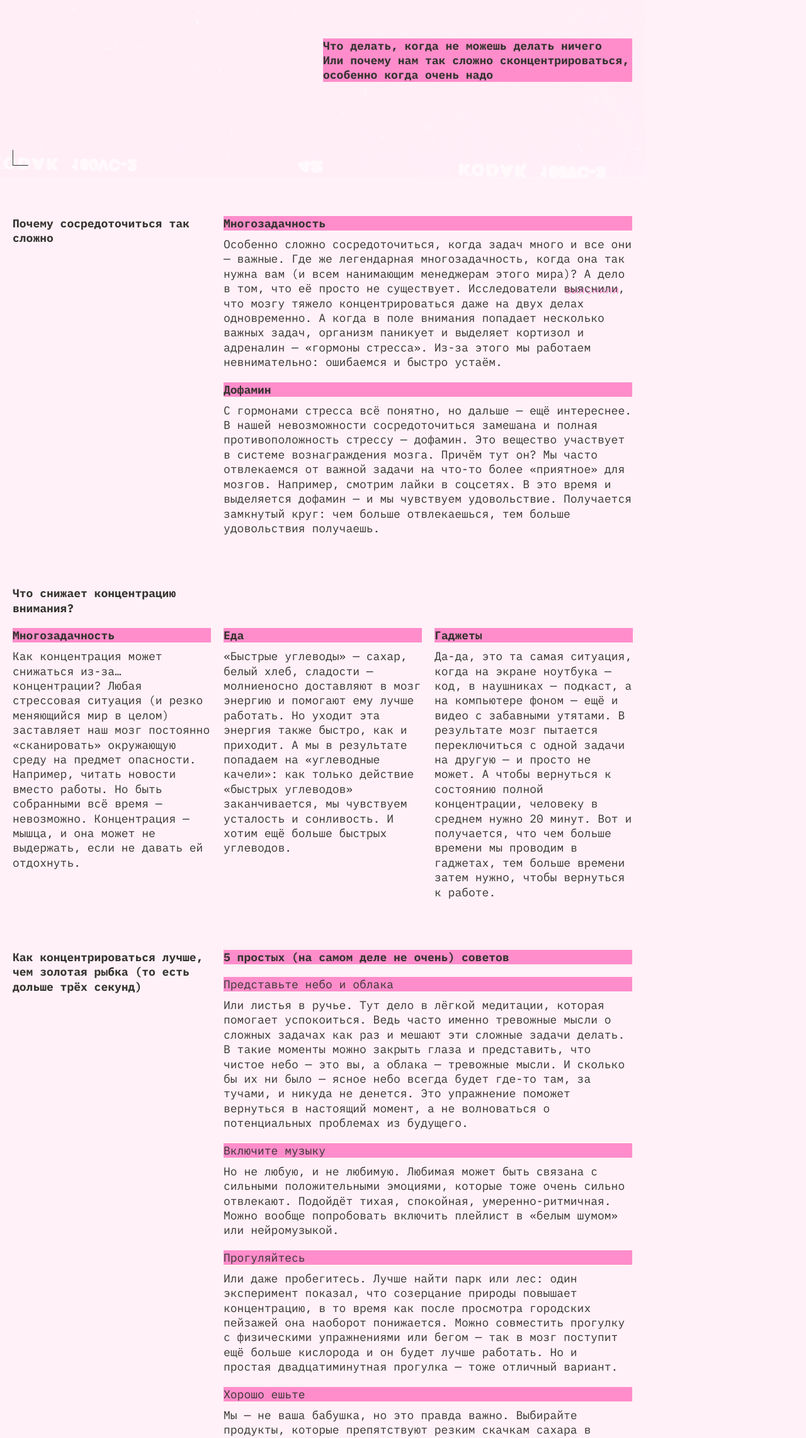
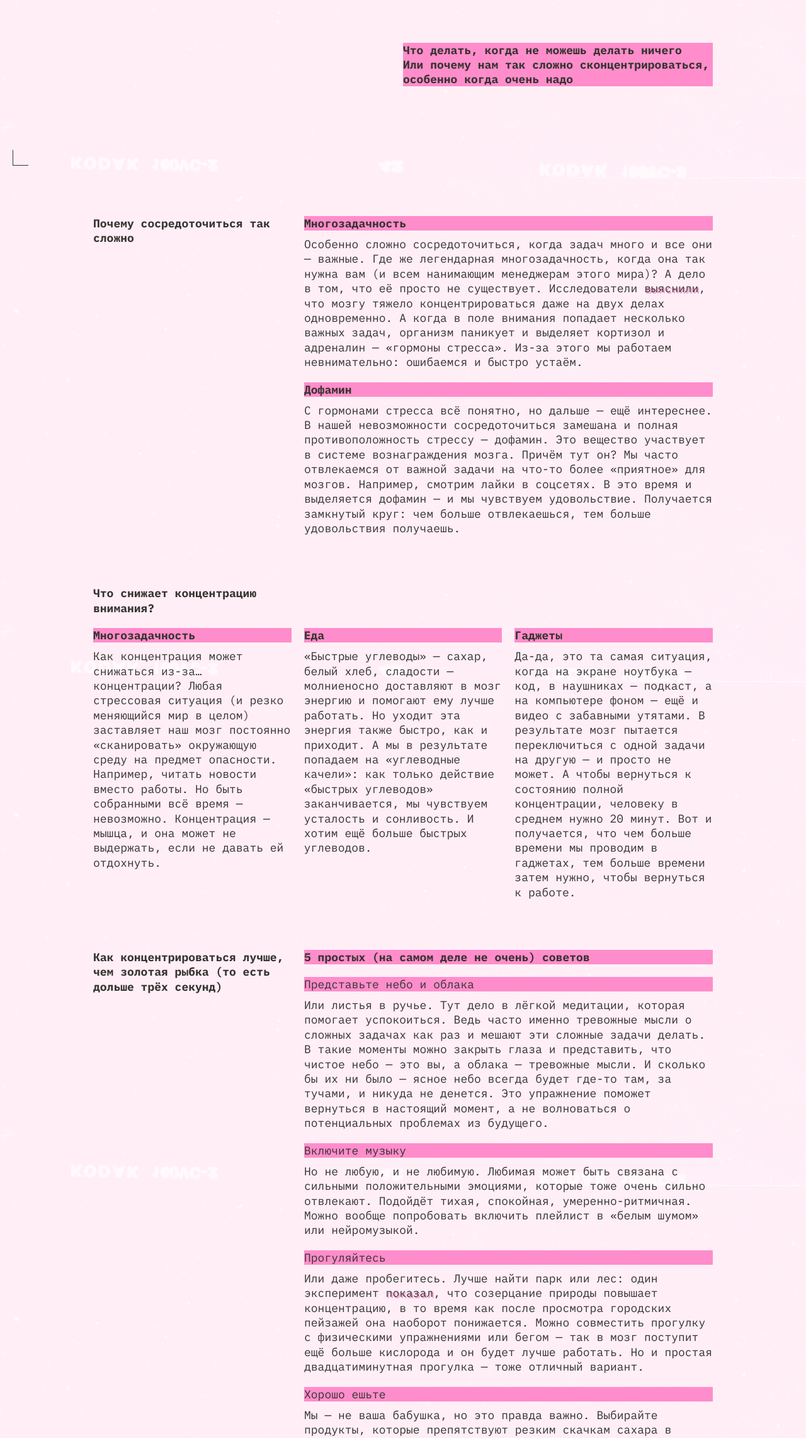
Before and after one commit to VBViks/slozhno-sosredotochitsya, a plain HTML site: page index.html in a window 1280 px wide. Shown: the part 517-2800 px from the top of the page at 63% size. Drawn offline with Linux system fonts and the light colour scheme.

Commit message:
after review

```diff
--- a/index.html
+++ b/index.html
@@ -19,7 +19,7 @@
   <body class="page">
     <header class="header decorated-zone">
       <div class="rec" aria-hidden="true">
-        REC
+        rec
       </div>
       <nav class="header__theme-menu">
         <ul class="header__theme-menu-list">
@@ -58,89 +58,109 @@
         </p>
       </div>
     </header>
-     <main class="main">
-      <section class="reasons">
-        <h3 class="section-title">
+     <main>
+      <section class="section reasons">
+        <h2 class="section-title">
           Почему сосредоточиться так сложно
+        </h2>
+        <article>
+          <h3 class="title-decor">
+            Многозадачность
           </h3>
-        <h4 class="title-decor">
-          Многозадачность
-        </h4>
           <p class="main-text">
             Особенно сложно сосредоточиться, когда задач много и все они — важные. Где же легендарная многозадачность, когда она так нужна вам (и всем нанимающим менеджерам этого мира)? А дело в том, что её просто не существует. Исследователи <a class="link" href="https://www.ncbi.nlm.nih.gov/pmc/articles/PMC7075496/" target="_blank">выяснили</a>, что мозгу тяжело концентрироваться даже на двух делах одновременно. А когда в поле внимания попадает несколько важных задач, организм паникует и выделяет кортизол и адреналин — «гормоны стресса». Из-за этого мы работаем невнимательно: ошибаемся и быстро устаём.
           </p>
-        <h4 class="title-decor">
+        </article>
+        <article>
+          <h3 class="title-decor">
             Дофамин
-        </h4>
+          </h3>
           <p class="main-text">
             С гормонами стресса всё понятно, но дальше — ещё интереснее. В нашей невозможности сосредоточиться замешана и полная противоположность стрессу — дофамин. Это вещество участвует в системе вознаграждения мозга. Причём тут он? Мы часто отвлекаемся от важной задачи на что-то более «приятное» для мозгов. Например, смотрим лайки в соцсетях. В это время и выделяется дофамин — и мы чувствуем удовольствие. Получается замкнутый круг: чем больше отвлекаешься, тем больше удовольствия получаешь.
           </p>
+        </article>
       </section>
-      <section class="attention">
-        <h3 class="section-title">
+      <section class="section attention">
+        <h2 class="section-title">
           Что снижает концентрацию внимания?
+        </h2>
+        <article class="multitasking">
+          <h3 class="title-decor">
+            Многозадачность
           </h3>
-        <h4 class="title-decor title-decor-multitasking">
-          Многозадачность
-        </h4>
-        <p class="main-text main-text-multitasking">
+          <p class="main-text">
             Как концентрация может снижаться из-за… концентрации? Любая стрессовая ситуация (и резко меняющийся мир в целом) заставляет наш мозг постоянно «сканировать» окружающую среду на предмет опасности. Например, читать новости вместо работы. Но быть собранными всё время — невозможно. Концентрация — мышца, и она может не выдержать, если не давать ей отдохнуть.
           </p>
-        <h4 class="title-decor title-decor-food">
+        </article>
+        <article class="food">
+          <h3 class="title-decor">
             Еда
-        </h4>
-        <p class="main-text main-text-food">
+          </h3>
+          <p class="main-text">
             «Быстрые углеводы» — сахар, белый хлеб, сладости — молниеносно доставляют в мозг энергию и помогают ему лучше работать. Но уходит эта энергия также быстро, как и приходит. А мы в результате попадаем на «углеводные качели»: как только действие «быстрых углеводов» заканчивается, мы чувствуем усталость и сонливость. И хотим ещё больше быстрых углеводов.
           </p>
-        <h4 class="title-decor title-decor-gadget">
+        </article>
+        <article class="gadget">
+          <h3 class="title-decor">
             Гаджеты
-        </h4>
-        <p class="main-text main-text-gadget">
+          </h3>
+          <p class="main-text">
             Да-да, это та самая ситуация, когда на экране ноутбука — код, в наушниках — подкаст, а на компьютере фоном — ещё и видео с забавными утятами. В результате мозг пытается переключиться с одной задачи на другую — и просто не может. А чтобы вернуться к состоянию полной концентрации, человеку в среднем нужно 20 минут. Вот и получается, что чем больше времени мы проводим в гаджетах, тем больше времени затем нужно, чтобы вернуться к работе.
           </p>
+        </article>
       </section>
-      <section class="how_to">
-        <h3 class="section-title">
+      <section class="section how_to">
+        <h2 class="section-title">
           Как концентрироваться лучше, чем золотая рыбка (то есть дольше трёх секунд)
+        </h2>
+        <h3 class="title-decor">
+          5 простых (на самом деле не очень) советов
         </h3>
-        <h4 class="title-decor addition-margin">
-          5 простых (на самом деле не очень) советов
+        <article>
+          <h4 class="title-decor-thin">
+            Представьте небо и облака
           </h4>
-        <h5 class="title-decor-thin">
-          Представьте небо и облака
-        </h5>
           <p class="main-text">
             Или листья в ручье. Тут дело в лёгкой медитации, которая помогает успокоиться. Ведь часто именно тревожные мысли о сложных задачах как раз и мешают эти сложные задачи делать. В такие моменты можно закрыть глаза и представить, что чистое небо — это вы, а облака — тревожные мысли. И сколько бы их ни было — ясное небо всегда будет где-то там, за тучами, и никуда не денется. Это упражнение поможет вернуться в настоящий момент, а не волноваться о потенциальных проблемах из будущего.
           </p>
-        <h5 class="title-decor-thin">
+        </article>
+        <article>
+          <h4 class="title-decor-thin">
             Включите музыку
-        </h5>
+          </h4>
           <p class="main-text">
             Но не любую, и не любимую. Любимая может быть связана с сильными положительными эмоциями, которые тоже очень сильно отвлекают. Подойдёт тихая, спокойная, умеренно-ритмичная. Можно вообще попробовать включить плейлист в «белым шумом» или нейромузыкой.
           </p>
-        <h5 class="title-decor-thin">
+        </article>
+        <article>
+          <h4 class="title-decor-thin">
             Прогуляйтесь
-        </h5>
+          </h4>
           <p class="main-text">
-          Или даже пробегитесь. Лучше найти парк или лес: один эксперимент показал, что созерцание природы повышает концентрацию, в то время как после просмотра городских пейзажей она наоборот понижается. Можно совместить прогулку с физическими упражнениями или бегом — так в мозг поступит ещё больше кислорода и он будет лучше работать. Но и простая двадцатиминутная прогулка — тоже отличный вариант.
+            Или даже пробегитесь. Лучше найти парк или лес: один эксперимент <a class="link" href="https://www.sciencedirect.com/science/article/abs/pii/S0272494415000328" target="_blank">показал</a>, что созерцание природы повышает концентрацию, в то время как после просмотра городских пейзажей она наоборот понижается. Можно совместить прогулку с физическими упражнениями или бегом — так в мозг поступит ещё больше кислорода и он будет лучше работать. Но и простая двадцатиминутная прогулка — тоже отличный вариант.
           </p>
-        <h5 class="title-decor-thin">
+        </article>
+        <article>
+          <h4 class="title-decor-thin">
             Хорошо ешьте
-        </h5>
+          </h4>
           <p class="main-text">
             Мы — не ваша бабушка, но это правда важно. Выбирайте продукты, которые препятствуют резким скачкам сахара в крови. Например, с высоким содержанием клетчатки: овощи, ягоды, бобовые (нут, чечевица, фасоль), коричневый рис, хлеб из цельнозерновой пшеницы.
           </p>
-        <h5 class="title-decor-thin">
+        </article>
+        <article>
+          <h4 class="title-decor-thin">
             Читайте
-        </h5>
+          </h4>
           <p class="main-text">
             Настоящие бумажные книги. Это правда помогает с концентрацией: чтобы прочитать пост в соцсети, достаточно нескольких минут или даже секунд. А вот интересная книга способна затянуть и на несколько часов и круто тренирует направленное внимание.
           </p>
+        </article>
       </section>
-      <section class="image_block">
-        <h4 class="title-decor">
+      <section class="section image_block">
+        <h2 class="title-decor">
           А можно в картинках?
-        </h4>
+        </h2>
         <img class="picture picture-sunset"
           src="./images/sunset.png"
           alt="закат"
--- a/styles/style.css
+++ b/styles/style.css
@@ -2,26 +2,30 @@
 .page {
   min-inline-size: 375px;
   max-inline-size: 1024px;
-  margin: 0;
+  margin: auto;
   color: var(--main-text-color, #F1B2CE);
   font-family: var(--main-font, sans-serif);
   background-color: var(--bg-color, #000028);
+  background-image: var(--background-image, url(../images/cover-image-dark.png));
+  background-size: cover;
+  background-position: center;
+  background-repeat: no-repeat;
   background-attachment: fixed;
 }
 
 .header {
   display: grid;
-  grid-template-rows: 1fr min-content 1fr;
-  background-image: var(--background-image, url(../images/cover-image-dark.png));
-  background-attachment: fixed;
-  background-size: cover;
-  background-position: center;
+  grid-template-rows: repeat(3, 1fr);
   height: 100vh;
+  min-height: calc(668px - 2 * var(--general-margin, 10px));
+  margin: 0 var(--general-margin, 10px) 40px;
+  align-items: center;
 }
 
 .rec {
   display: flex;
   align-items: center;
+  justify-content: flex-end;
   gap: 10px;
   color: var(--section-title-color, #FF0070);
   font-size: var(--general-font-size, 18px);
@@ -30,8 +34,9 @@
   position: absolute;
   right: 0;
   top: 0;
-  margin: var(--general-margin, 10px) 19px 39px 0;
+  margin: var(--general-margin, 10px) 19px 0 0;
   visibility: var(--item-visibility, visible);
+  text-transform: uppercase;
 }
 
 .rec::after {
@@ -40,16 +45,16 @@
   width: 9px;
   height: 9px;
   border-radius: 50%;
-  box-shadow: 0 0 3px 2px var(--section-title-color, #FF0070);
+  box-shadow: 0 0 4px 2px var(--section-title-color, #FF0070);
 }
 
 .header__theme-menu-list {
   display: grid;
   justify-content: end;
-  align-content: start;
   list-style: none;
-  gap: 17px;
-  margin: 75px 16px 68px;
+  letter-spacing: 1px;
+  gap: 15px;
+  margin-top: 23px;
 }
 
 .header__theme-menu-button {
@@ -60,6 +65,7 @@
   font-weight: 400;
   line-height: 18px;
   letter-spacing: 1px;
+  padding: 1.8px 10px;
 }
 
 .title {
@@ -68,7 +74,7 @@
   font-weight: 700;
   text-shadow: 4px 4px 0 var(--shadow-color, #FF0070);
   line-height: 95.7px;
-  margin: 0 10px 57px;
+
 }
 
 .title-decor {
@@ -76,14 +82,14 @@
   background-color: var(--bright-color, #FF0070);
   font-weight: 700;
   font-size: var(--general-font-size, 18px);
-  margin-left: var(--general-margin, 10px);
-  margin-right: var(--general-margin, 10px);
-  margin: 0;
+  margin: 0 0 10px;
 }
 
 .header__paragraph {
-  margin: 0 var(--general-margin, 10px) 66px;
   height: fit-content;
+  align-self: center;
+  justify-self: center;
+  margin-bottom: 30px;
 }
 
 .decorated-zone::before {
@@ -110,11 +116,11 @@
   margin: 0 0 var(--general-margin, 10px) var(--general-margin, 10px);
 }
 
-.reasons {
+.section {
   display: grid;
-  grid-template-rows: repeat(5, min-content);
-  row-gap: var(--general-margin, 10px);
-  margin: 0 var(--general-margin, 10px);
+  gap: 20px;
+  margin: 0 var(--general-margin, 10px) var(--section-margin-bottom, 50px);
+  grid-template-columns: 1fr;
 }
 
 .section-title {
@@ -123,8 +129,10 @@
   font-weight: 700;
   line-height: 23.4px;
   text-align: left;
-  margin-top: 40px;
-  margin-bottom: 10px;
+}
+
+.attention {
+  margin-bottom: 53px;
 }
 
 .main-text {
@@ -132,21 +140,14 @@
   font-weight: 400;
   line-height: 23.4px;
   text-align: left;
-  margin: 0 3.97px 10px 0;
-}
-
-.attention {
-  display: grid;
-  grid-template-rows: repeat(7, min-content);
-  row-gap: 10px;
-  margin: 0 var(--general-margin, 10px);
 }
 
 .how_to {
-  display: grid;
-  grid-template-rows: repeat(12, min-content);
-  row-gap: 10px;
-  margin: 0 var(--general-margin, 10px);
+  margin-bottom: 52px;
+}
+
+.how_to .title-decor {
+  margin-bottom: 0;
 }
 
 .title-decor-thin {
@@ -154,21 +155,16 @@
   background-color: var(--bright-color, #FF0070);
   font-weight: 400;
   font-size: var(--general-font-size, 18px);
-  margin: 0;
-}
-
-.addition-margin {
   margin-bottom: 10px;
 }
 
 .image_block {
-  display: grid;
-  grid-template-rows: min-content 142px 355px 237px 355px 237px;
-  grid-template-columns: 355px;
-  row-gap: 10px;
-  width: calc(100vw - 2 * var(--general-margin));
-  margin: 45px var(--general-margin, 10px) 40px;
+  gap: 10px;
+  margin-bottom: 40px;
+}
 
+.image_block .title-decor {
+  margin-bottom: 0;
 }
 
 .picture {
@@ -182,6 +178,7 @@
   grid-template-columns: 1fr;
   text-shadow: 2px 2px 0 var(--shadow-color, #FF0070);
   height: 100vh;
+  min-height: 668px;
   position: relative;
   align-items: center;
   justify-items: center;
@@ -213,6 +210,11 @@
   outline: 1px solid var(--button-hover, rgba(255, 0, 112, 1));
 }
 
+.link:focus {
+  outline: none;
+  text-decoration: none;
+}
+
 .link:focus-visible {
   outline: 1px solid var(--main-text-color, #F1B2CE);
 }
@@ -221,15 +223,16 @@
   text-decoration: underline;
   text-underline-offset: 2px;
   outline: none;
+  text-decoration: none;
+  border-bottom: 1px solid var(--main-text-color, #F1B2CE);
+
 }
 
 @media (min-width: 768px) {
-  header {
+  .header {
     --general-margin: 20px;
-    display: grid;
-    grid-template-rows: 1fr min-content 1fr;
-    grid-template-columns: 1fr 404px;
-    margin-bottom: 60px;
+    grid-template-columns: repeat(2, 1fr);
+    margin: 0 0 60px;
   }
 
   .rec {
@@ -239,38 +242,44 @@
   .title {
     grid-column-start: 1;
     grid-column-end: 3;
-    margin: 20px 191px 162px 0;
     font-size: clamp(7.5rem, 0.5625rem + 14.4531vw, 9.8125rem);
   }
 
   .header__text-block {
     grid-column-start: 2;
     grid-column-end: 3;
+    align-self: start;
+  }
 
+  .header__paragraph {
+    margin-right: var(--general-margin, 20px);
+    margin-top: 42px;
+    margin-bottom: 0;
   }
 
   .header__theme-menu {
     grid-column-start: 1;
     grid-column-end: 3;
-    margin: 116px 10px 90px;
+    align-self: end;
+    margin: 0 var(--general-margin, 20px) 53px;
+  }
+
+  .section {
+    --general-margin: 20px;
+    --section-margin-bottom: 80px;
+    grid-template-columns: min-content 1fr;
   }
 
   .reasons {
-    --general-margin: 20px;
-    display: grid;
-    grid-template-rows: repeat(4, min-content);
-    grid-template-columns: 236px 472px;
-    column-gap: 20px;
-    row-gap: 10px;
-    margin: 0 20px;
+    margin-bottom: var(--section-margin-bottom, 80px);
   }
 
   .reasons .section-title {
     grid-column-start: 1;
     grid-column-end: 2;
     grid-row-start: 1;
-    grid-row-end: 4;
-    margin: 0 ;
+    grid-row-end: 3;
+    min-width: 236px;
   }
 
   .reasons .title-decor {
@@ -285,11 +294,7 @@
   }
 
   .attention {
-    --general-margin: 20px;
-    display: grid;
-    grid-template-rows: repeat(7, min-content);
-    grid-template-columns: repeat(2, 1fr);
-    row-gap: 10px;
+    margin-bottom: var(--section-margin-bottom, 80px);
   }
 
   .attention .section-title {
@@ -298,46 +303,33 @@
     grid-column-start: 1;
     grid-column-end: 3;
     max-width: 236px;
-    margin-top: 70px;
   }
 
-  .attention .title-decor {
+  .attention article {
     grid-column-start: 1;
     grid-column-end: 3;
   }
 
-  .attention .main-text {
-    grid-column-start: 1;
-    grid-column-end: 3;
-  }
 
   .how_to {
-    --general-margin: 20px;
-    display: grid;
-    grid-template-rows: repeat(11, min-content);
-    grid-template-columns: 236px 472px;
-    row-gap: 10px;
-    column-gap: 20px;
-    margin: 70px 20px 75px;
+    margin-bottom: var(--section-margin-bottom, 80px);
   }
 
   .how_to .section-title {
-    grid-row-start: 1;
-    grid-row-end: 12;
     grid-column-start: 1;
     grid-column-end: 2;
-    margin: 0;
+    grid-row-start: 1;
+    grid-row-end: 7;
+    min-width: 236px;
   }
 
   .image_block {
-    --general-margin: 20px;
     gap: 20px;
-    display: grid;
     grid-template-rows: min-content 1fr 1fr 1fr;
     grid-template-columns: repeat(3, 1fr);
     max-width: 728px;
-    max-height: 780px;
-    margin-bottom: 100px;
+    max-height: 823px;
+    margin-bottom: 60px;
   }
 
   .image_block .title-decor {
@@ -381,69 +373,36 @@
     grid-column-start: 2;
     grid-column-end: 4;
   }
+
   .footer {
     --general-margin: 20px;
   }
 }
 
 @media (min-width: 1024px) {
-  header {
-    --general-margin: 20px;
-    display: grid;
-    grid-template-rows: 1fr min-content 1fr;
-    grid-template-columns: 1fr 531px;
-    margin-bottom: 60px;
-  }
-
   .header__theme-menu-list {
     display: flex;
     flex-direction: row;
     justify-content: center;
-    align-items: center;
-    gap: 23px;
-    margin: 20px 0;
-    padding: 0;
+    align-items: flex-start;
+    margin: var(--general-margin, 20px);
   }
 
   .header__theme-menu {
     margin: 0;
-  }
-
-  .title {
-    grid-column-start: 1;
-    grid-column-end: 3;
-    grid-row-start: 2;
-    grid-row-end: 3;
-    align-self: end;
-    justify-self: start;
-    margin: 0;
+    align-self: start;
   }
 
   .header__paragraph {
-    grid-column-start: 2;
-    grid-column-end: 3;
-    grid-row-start: 3;
-    grid-row-end: 4;
-    margin-top: 130px;
+    margin-top: 52px;
   }
 
-  .reasons {
-    --general-margin: 20px;
-    display: grid;
-    grid-template-rows: repeat(4, min-content);
-    grid-template-columns: 315px 649px;
-    column-gap: 20px;
-    row-gap: 10px;
-    margin: 0 20px;
+  .reasons .section-title {
+    min-width: 315px;
   }
 
   .attention {
-    --general-margin: 20px;
-    display: grid;
-    grid-template-rows: repeat(3, min-content);
-    grid-template-columns: repeat(3, 315px);
-    column-gap: 20px;
-    row-gap: 10px;
+    grid-template-columns: repeat(3, 1fr);
   }
 
   .attention .section-title {
@@ -454,90 +413,34 @@
     max-width: 315px;
   }
 
-  .attention .title-decor-multitasking {
+  .attention .multitasking {
     grid-row-start: 2;
     grid-row-end: 3;
     grid-column-start: 1;
     grid-column-end: 2;
   }
 
-  .attention .title-decor-food {
+  .attention .food {
     grid-row-start: 2;
     grid-row-end: 3;
     grid-column-start: 2;
     grid-column-end: 3;
   }
 
-  .attention .title-decor-gadget {
+  .attention .gadget {
     grid-row-start: 2;
     grid-row-end: 3;
     grid-column-start: 3;
     grid-column-end: 4;
   }
 
-  .attention .main-text-multitasking {
-    grid-row-start: 3;
-    grid-row-end: 4;
-    grid-column-start: 1;
-    grid-column-end: 2;
-    margin: 0;
-  }
-
-  .attention .main-text-food {
-    grid-row-start: 3;
-    grid-row-end: 4;
-    grid-column-start: 2;
-    grid-column-end: 3;
-    margin: 0;
-  }
-
-  .attention .main-text-gadget {
-    grid-row-start: 3;
-    grid-row-end: 4;
-    grid-column-start: 3;
-    grid-column-end: 4;
-    margin: 0;
-  }
-
-  .how_to {
-    --general-margin: 20px;
-    display: grid;
-    grid-template-rows: repeat(11, min-content);
-    grid-template-columns: 315px 649px;
-    row-gap: 10px;
-    margin-top: 80px;
-    margin-bottom: 72px;
-  }
 
   .how_to .section-title {
-    grid-row-start: 1;
-    grid-row-end: 12;
-    grid-column-start: 1;
-    grid-column-end: 2;
-    margin: 0;
-    max-width: 315px;
+    min-width: 315px;
   }
 
   .image_block {
-    --general-margin: 20px;
-    max-width: 1024px;
+    max-width: 984px;
     max-height: 1091px;
-    margin-top: 45px;
-    margin-bottom: 60px;
   }
-
-  .footer {
-    --general-margin: 20px;
-    display: grid;
-    grid-template-columns: 1fr;
-    text-shadow: 2px 2px 0 var(--shadow-color, #FF0070);
-    height: 100vh;
-    position: relative;
-    align-items: center;
-    justify-items: center;
-  }
-   .footer .title {
-    margin: 336px auto;
-   }
-
 }
--- a/styles/variables.css
+++ b/styles/variables.css
@@ -6,6 +6,7 @@
   --main-font: IBM Plex Mono, sans-serif;
   --general-font-size: 18px;
   --general-margin: 10px;
+  --section-margin-bottom: 50px;
 
   --background-image: url(../images/cover-image-dark.png);
 
```
Also changed, not shown: styles/dark.css (line endings or trailing spaces). Lines whose indentation alone changed are shown as unchanged.
